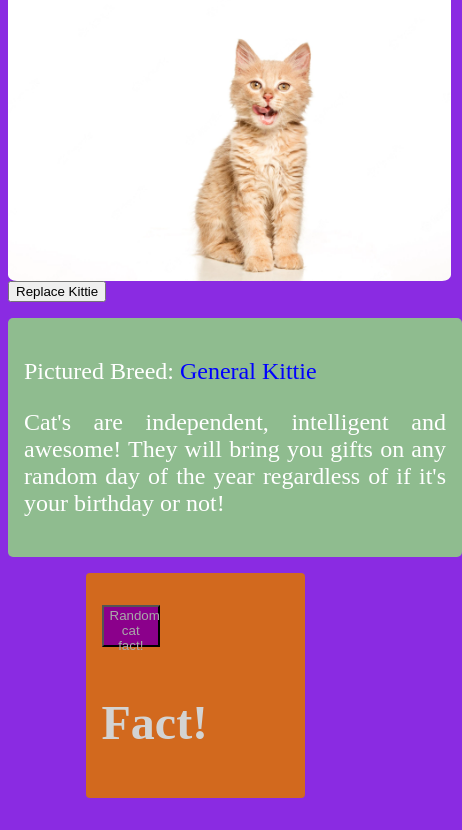
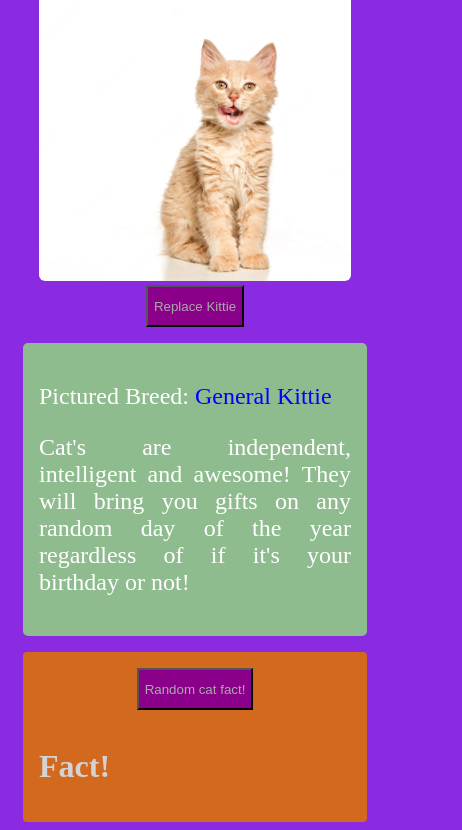
Before and after one commit to ellis8555/cat-facts, a plain HTML site: page index.html in a window 390 px wide. Shown: the part 91-921 px from the top of the page, 462 px wide, since content can reach past the window. Before the commit the page ends 897 px from the top, so only its background shows below. Drawn offline with Linux system fonts and the light colour scheme; no server answers.

Commit message:
device layout

```diff
--- a/css/style.css
+++ b/css/style.css
@@ -2,6 +2,10 @@
 author: Lonnie
 about: Kitties
 */
+
+html {
+    width: 100vw;
+}
 
 /* ID STYLES */
 
@@ -72,7 +76,7 @@ p {
 
 /* BUTTONS */
 
-#factContainer button {
+#randomFactButton {
     width: 15vw;
     height: 5vh;
     background-color:darkmagenta;
@@ -83,7 +87,7 @@ p {
 
 /* replace kittie button */
 
-#replaceKittie {
+#replaceKittieButton {
     float: right;
     clear: both;
     margin-right: 15%;
@@ -93,7 +97,7 @@ p {
     color: darkgrey;
 }
 
-@media screen and (max-width: 965px) {
+@media screen and (max-width: 920px) {
 
         #pageHeading {
             display:block;
@@ -116,7 +120,7 @@ p {
             margin: auto;
             }
 
-            #replaceKittie {
+            #replaceKittieButton {
                 display: block;
                 float: none;
                 clear: none;
@@ -134,7 +138,7 @@ p {
                 background-color:darkseagreen;
                 border-radius: 5px;
                 color:white;
-                width: 50vh;
+                width: 80vw;
                 margin: auto;
                 margin-top: 1rem;
                 margin-bottom: 1rem;
@@ -146,7 +150,7 @@ p {
                 align-items:first baseline;
                 gap: 1rem;
                 clear:none;
-                width: 50%;
+                width: 80vw;
                 margin: auto;
                 text-align: center;
                 font-size:x-large;
@@ -154,22 +158,49 @@ p {
             }
   }
 
-  @media screen and (max-width: 800px) {
-    #factContainer {
-        display: flex;
-        justify-content: center;
-        flex-direction: column;
-    }
+  @media screen and (max-width: 500px) {
+    img[alt='No kittie for you!'] {
+        width:80vw;
+        height: 35vh;
+        border-radius: 2%;
+        object-fit: cover;
+        float: none;
+        margin: auto;
+        margin-bottom: .25rem;
+        }
 
-    #factContainer div:first-child{
-        display: flex;
-        justify-content: center;
-        align-items: center;
-        width: 100%;
-    }
-    #factContainer div:first-child button{
-        margin: .25rem 0;
-    }
+        #replaceKittieButton {
+            float: none;
+            clear: both;
+            margin: auto;
+            width: fit-content;
+            height: 5vh;
+            background-color:darkmagenta;
+            color: darkgrey;
+        }
 
+        #factContainer {
+            display: flex;
+            flex-direction: column;
+            justify-content: center;
+            clear:none;
+            width: 80vw;
+            margin: auto;
+            text-align: center;
+            font-size: inherit;
+            background-color:chocolate;
+            border-radius: .25rem;
+            padding: 1rem;
+            margin-top: 1rem;
+        }
+
+        #randomFactButton {
+            width: fit-content;
+            height: 5vh;
+            background-color:darkmagenta;
+            color: darkgrey;
+            margin-top: 1rem;
+            margin: auto;
+        }
 
   }
```
